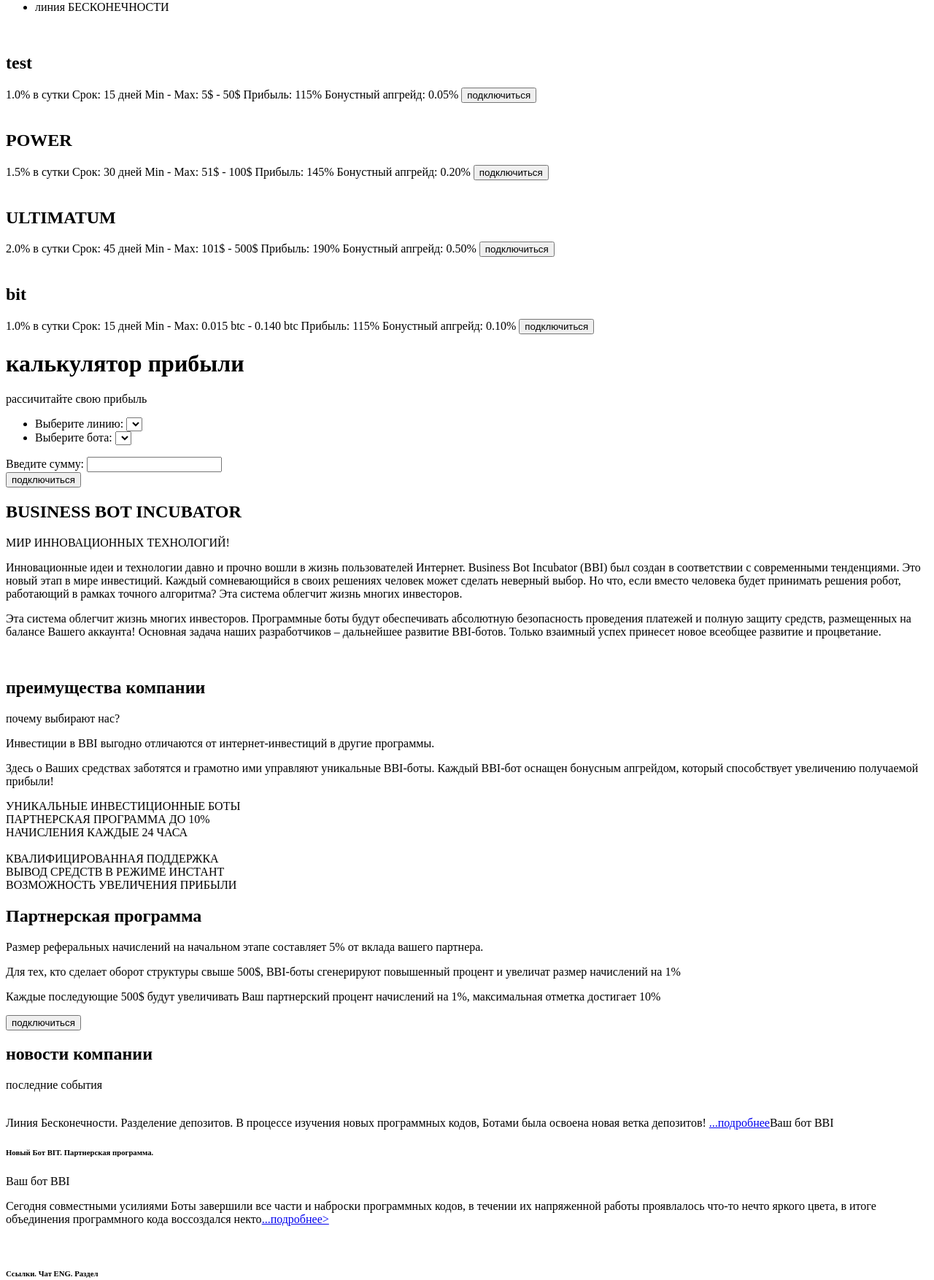
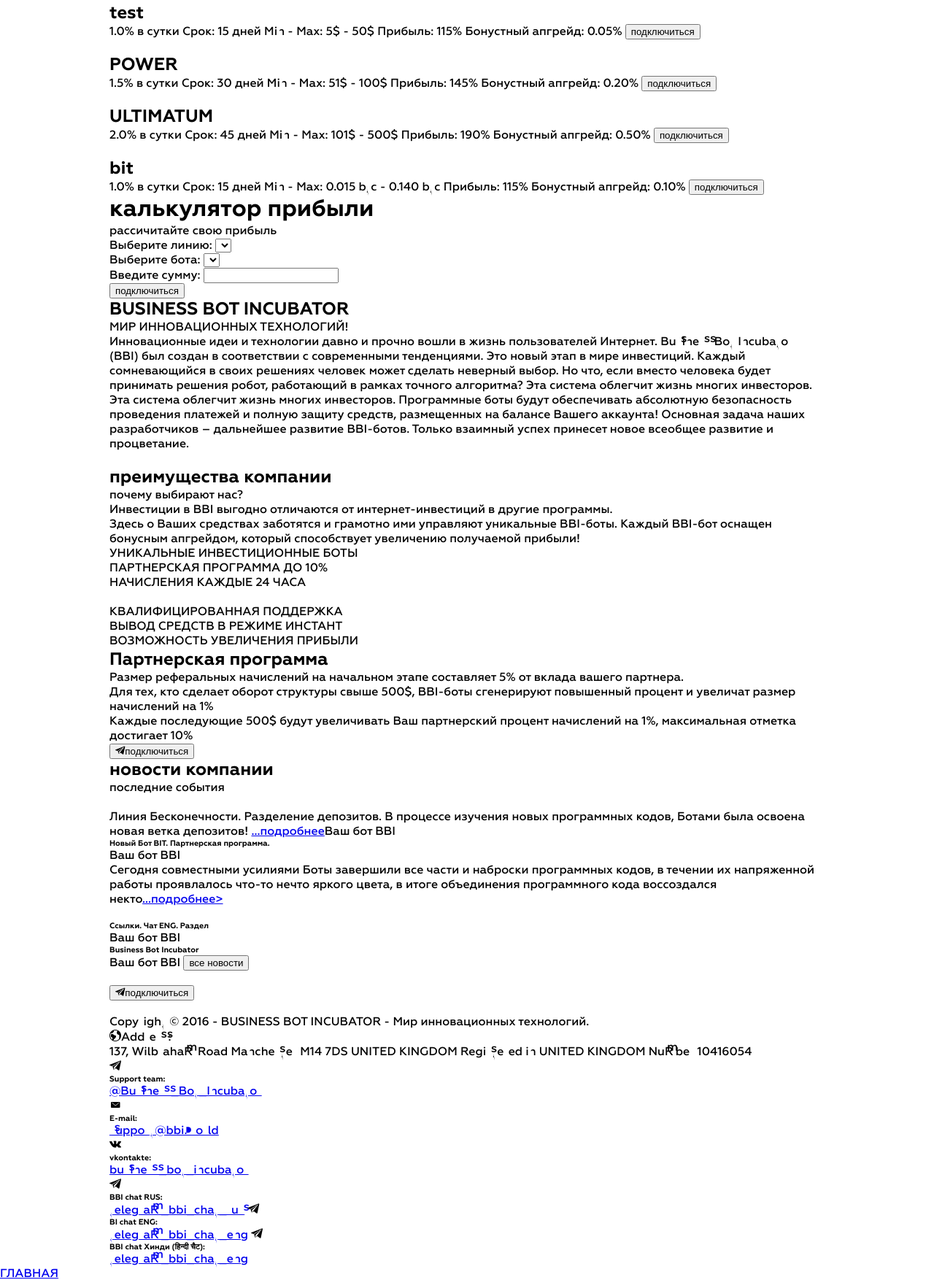
Before and after one commit to uspehcoursbrest/SeredaDiplomaProject, a plain HTML site: page main.html in a window 1280 px wide. Shown: the part 259-2013 px from the top of the page at 73% size. Drawn offline with Linux system fonts and the light colour scheme; files whose address does not match are found by name.

Commit message:
Подготовил проект к силизации и внёс некоторые редактирования и досохронял фоновые изображения

```diff
--- /dev/null
+++ b/css/style.css
@@ -0,0 +1,24 @@
+* {
+    box-sizing: border-box;
+}
+
+body {
+    margin: 0 auto;
+    font-family: "Geometria";
+}
+
+h1, h2, h3, h4, h5, h6, p {
+    margin: 0;
+}
+
+ul {
+    margin: 0;
+    padding: 0;
+    list-style-type: none;
+}
+
+.container {
+    width: 1010px;
+    margin: 0 auto;
+    padding: 0 15px;
+}
--- a/main.html
+++ b/main.html
@@ -5,15 +5,15 @@
     <title>BBi</title>
     <link rel="stylesheet" href="fonts/stylesheet.css">
     <link rel="stylesheet" href="fonts/icomoon/style.css">
+    <link rel="stylesheet" href="css/style.css">
 </head>
 <body>
 <header>
     <div class="hotline">
         <div class="container">
-            <div>
+            <div class="logo">
                 <a href=""><img src="" alt=""></a>
             </div>
-            <div>
             <ul>
                 <li><a href="#">ГЛАВНАЯ</a></li>
                 <li><a href="#">НОВОСТИ</a></li>
@@ -21,26 +21,22 @@
                 <li><a href="#">ПАРТНЕРАМ</a></li>
                 <li><a href="#">FAQ</a></li>
             </ul>
-            </div>
             <div class="langvich"></div>
             <div>
-                <div>
-                    <button><span></span>подключиться</button>
-                </div>
+                <button><span class="icon-telegram"></span>подключиться</button>
             </div>
         </div>
     </div>
     <div class="banner">
         <div class="container">
+            <a href="#"><img src="" alt=""></a>
             <div>
-                <a href="#"><img src="" alt=""></a>
-            </div>
-            <div>
-                <button><span></span>подключиться</button>
+                <button><span class="icon-telegram"></span>подключиться</button>
             </div>
         </div>
     </div>
 </header>
+<div class="content">
     <div class="lines">
         <div class="container">
             <ul>
@@ -50,13 +46,15 @@
             </ul>
         </div>
     </div>
-<div class="content">
     <div class="cards">
         <div class="container">
             <div class="test">
-                <div><img src="" alt="">
-                    <h2>test</h2></div>
-                <span>1.0% в сутки</span>
+                <div class="tesst">
+                    <img src="" alt="">
+                    <h2>test</h2>
+                </div>
+                <span class="procent">1.0%</span>
+                <span class="day">в сутки</span>
                 <span>Срок: 15 дней</span>
                 <span>Min - Max: 5$ - 50$</span>
                 <span>Прибыль: 115%</span>
@@ -64,9 +62,12 @@
                 <button>подключиться</button>
             </div>
             <div class="test">
-                <div><img src="" alt="">
-                    <h2>POWER</h2></div>
-                <span>1.5% в сутки</span>
+                <div class="power">
+                    <img src="" alt="">
+                    <h2>POWER</h2>
+                </div>
+                <span class="procent">1.5%</span>
+                <span class="day">в сутки</span>
                 <span>Срок: 30 дней</span>
                 <span>Min - Max: 51$ - 100$</span>
                 <span>Прибыль: 145%</span>
@@ -74,9 +75,12 @@
                 <button>подключиться</button>
             </div>
             <div class="test">
-                <div><img src="" alt="">
-                    <h2>ULTIMATUM</h2></div>
-                <span>2.0% в сутки</span>
+                <div class="ultimatum">
+                    <img src="" alt="">
+                    <h2>ULTIMATUM</h2>
+                </div>
+                <span class="procent">2.0%</span>
+                <span class="day">в сутки</span>
                 <span>Срок: 45 дней</span>
                 <span>Min - Max: 101$ - 500$</span>
                 <span>Прибыль: 190%</span>
@@ -84,9 +88,12 @@
                 <button>подключиться</button>
             </div>
             <div class="test">
-                <div><img src="" alt="">
-                    <h2>bit</h2></div>
-                <span>1.0% в сутки</span>
+                <div class="bit">
+                    <img src="" alt="">
+                    <h2>bit</h2>
+                </div>
+                <span class="procent">1.0%</span>
+                <span class="day">в сутки</span>
                 <span>Срок: 15 дней</span>
                 <span>Min - Max: 0.015 btc - 0.140 btc</span>
                 <span>Прибыль: 115%</span>
@@ -97,11 +104,11 @@
     </div>
     <div class="dohod">
         <div class="container">
-            <div><h1>калькулятор прибыли</h1>
-                <span>рассичитайте свою прибыль</span></div>
-
             <div>
-                <form action="#">
+                <h1>калькулятор прибыли</h1>
+                <span>рассичитайте свою прибыль</span>
+            </div>
+            <form action="#" class="FormOne">
                 <ul>
                     <li>
                         <div class="item">
@@ -121,156 +128,168 @@
                     </li>
                 </ul>
             </form>
-            </div>
-            <div>
-                <form action="#">
+            <form action="#" class="FormTwo">
                 <div class="summ">
                     <label for="sum">Введите сумму:</label>
                     <input type="text" name="sum" id="sum">
                 </div>
             </form>
-            </div>
-
             <div class="begunok"></div>
-            <div>
-                <div>
             <button><span></span>подключиться</button>
-                </div>
-            </div>
         </div>
     </div>
     <div class="incubator">
         <div class="container">
-            <div><h2>BUSINESS BOT INCUBATOR</h2></div>
-            <div><span>МИР ИННОВАЦИОННЫХ ТЕХНОЛОГИЙ!</span></div>
-            <div><p>Инновационные идеи и технологии давно и прочно вошли в жизнь пользователей Интернет. Business Bot
-                Incubator (BBI) был создан в соответствии с современными тенденциями. Это новый этап в мире инвестиций.
-                Каждый сомневающийся в своих решениях человек может сделать неверный выбор. Но что, если вместо человека
+            <h2>BUSINESS BOT INCUBATOR</h2>
+            <span>МИР ИННОВАЦИОННЫХ ТЕХНОЛОГИЙ!</span>
+            <p class="one">Инновационные идеи и технологии давно и прочно вошли в жизнь пользователей Интернет. Business
+                Bot
+                Incubator (BBI) был создан в соответствии с современными тенденциями. Это новый этап в мире
+                инвестиций.
+                Каждый сомневающийся в своих решениях человек может сделать неверный выбор. Но что, если вместо
+                человека
                 будет принимать решения робот, работающий в рамках точного алгоритма?
-                Эта система облегчит жизнь многих инвесторов.</p></div>
-            <div><p>Эта система облегчит жизнь многих инвесторов. Программные боты будут обеспечивать абсолютную
+                Эта система облегчит жизнь многих инвесторов.</p>
+            <p class="two">Эта система облегчит жизнь многих инвесторов. Программные боты будут обеспечивать абсолютную
                 безопасность
                 проведения платежей и полную защиту средств, размещенных на балансе Вашего аккаунта! Основная задача
                 наших разработчиков – дальнейшее развитие BBI-ботов. Только взаимный успех принесет новое всеобщее
-                развитие и процветание.</p></div>
-            <div><img src="" alt=""></div>
+                развитие и процветание.</p>
+            <div>
+                <img src="" alt="">
+            </div>
         </div>
     </div>
     <div class="bonus">
         <div class="container">
-            <div><h2>преимущества компании</h2>
-                <span>почему выбирают нас?</span></div>
-            <div><p>Инвестиции в BBI выгодно отличаются от интернет-инвестиций в другие программы.</p></div>
-            <div><p>Здесь о Ваших средствах заботятся и грамотно ими управляют уникальные BBI-боты. Каждый BBI-бот
+            <h2>преимущества компании</h2>
+            <span>почему выбирают нас?</span>
+            <div>
+                <p>Инвестиции в BBI выгодно отличаются от интернет-инвестиций в другие программы.</p>
+            </div>
+            <p>Здесь о Ваших средствах заботятся и грамотно ими управляют уникальные BBI-боты. Каждый BBI-бот
                 оснащен
-                бонусным апгрейдом, который способствует увеличению получаемой прибыли!</p></div>
-            <div><span>УНИКАЛЬНЫЕ ИНВЕСТИЦИОННЫЕ БОТЫ</span><img src="" alt=""></div>
-            <div><span>ПАРТНЕРСКАЯ ПРОГРАММА ДО 10%</span><img src="" alt=""></div>
-            <div><span>НАЧИСЛЕНИЯ КАЖДЫЕ 24 ЧАСА</span><img src="" alt=""></div>
-            <div><img src="" alt=""></div>
-            <div><img src="" alt=""><span>КВАЛИФИЦИРОВАННАЯ ПОДДЕРЖКА</span></div>
-            <div><img src="" alt=""><span>ВЫВОД СРЕДСТВ В РЕЖИМЕ ИНСТАНТ</span></div>
-            <div><img src="" alt=""><span>ВОЗМОЖНОСТЬ УВЕЛИЧЕНИЯ ПРИБЫЛИ</span></div>
+                бонусным апгрейдом, который способствует увеличению получаемой прибыли!</p>
+            <div class="yn"><span>УНИКАЛЬНЫЕ ИНВЕСТИЦИОННЫЕ БОТЫ</span><img src="" alt=""></div>
+            <div class="part"><span>ПАРТНЕРСКАЯ ПРОГРАММА ДО 10%</span><img src="" alt=""></div>
+            <div class="nach"><span>НАЧИСЛЕНИЯ КАЖДЫЕ 24 ЧАСА</span><img src="" alt=""></div>
+            <div class="phon"><img src="" alt=""></div>
+            <div class="kval"><img src="" alt=""><span>КВАЛИФИЦИРОВАННАЯ ПОДДЕРЖКА</span></div>
+            <div class="enter"><img src="" alt=""><span>ВЫВОД СРЕДСТВ В РЕЖИМЕ ИНСТАНТ</span></div>
+            <div class="vozm"><img src="" alt=""><span>ВОЗМОЖНОСТЬ УВЕЛИЧЕНИЯ ПРИБЫЛИ</span></div>
         </div>
     </div>
     <div class="partner">
         <div class="container">
-            <div><h2>Партнерская программа</h2></div>
-            <div>
+            <h2>Партнерская программа</h2>
+            <div class="1">
                 <p>Размер реферальных начислений на начальном этапе составляет
-                    5%
+                    <span>5%</span>
                     от вклада вашего партнера.</p>
             </div>
-            <div>
-                <p>Для тех, кто сделает оборот структуры свыше 500$, BBI-боты сгенерируют повышенный процент и увеличат
+            <div class="2">
+                <p>Для тех, кто сделает оборот структуры свыше 500$, BBI-боты сгенерируют повышенный процент и
+                    увеличат
                     размер начислений на
-                    1% </p>
+                    <span>1%</span></p>
+            </div>
+            <div class="3">
+                <p>Каждые последующие 500$ будут увеличивать Ваш партнерский процент начислений на 1%, максимальная
+                    отметка достигает
+                    <span>10%</span></p>
             </div>
             <div>
-                <p>Каждые последующие 500$ будут увеличивать Ваш партнерский процент начислений на 1%, максимальная
-                    отметка достигает
-                    10%
-                </p>
-            </div>
-            <div>
-                <button><span></span>подключиться</button>
+                <button><span class="icon-telegram"></span>подключиться</button>
             </div>
         </div>
     </div>
     <div class="news">
         <div class="container">
-            <div><h2>новости компании</h2>
-                <span>последние события</span></div>
-            <div><img src="" alt="">
+            <div>
+                <h2>новости компании</h2>
+            </div>
+            <span>последние события</span>
+            <div class="beskonechnost">
+                <img src="" alt="" class="11">
                 <img src="" alt="">
                 <p>Линия Бесконечности. Разделение депозитов.
                     В процессе изучения новых программных кодов, Ботами была освоена новая ветка депозитов!
-                    <a href="#">...подробнее</a>Ваш бот BBI</p></div>
-            <div><h6>Новый Бот BIT. Партнерская программа.</h6>
+                    <a href="#">...подробнее</a>Ваш бот BBI</p>
+            </div>
+            <h6>Новый Бот BIT. Партнерская программа.</h6>
             <span><img src="" alt="">Ваш бот BBI</span>
             <p>Сегодня совместными усилиями Боты завершили все части и наброски программных кодов, в течении их
                 напряженной работы проявлалось что-то нечто яркого цвета, в итоге объединения программного кода
-                    воссоздался некто<a href="#">...подробнее></a></p></div>
-            <div><img src="" alt="">
+                воссоздался некто<a href="#">...подробнее></a></p>
+            <img src="" alt="">
             <h6>Ссылки. Чат ENG. Раздел</h6>
-                <span>Ваш бот BBI</span></div>
-            <div><img src="" alt="">
+            <span>Ваш бот BBI</span>
+            <img src="" alt="">
             <h6>Business Bot Incubator</h6>
-                <span>Ваш бот BBI</span></div>
-            <div>
+            <span>Ваш бот BBI</span>
             <button>все новости</button>
-            </div>
         </div>
     </div>
 </div>
 <footer>
     <div class="payer">
         <div class="container">
-            <div><a href="#"><img src="" alt=""></a></div>
-            <div><a href="#"><img src="" alt=""></a></div>
-            <div><a href="#"><img src="" alt=""></a></div>
-            <div><a href="#"><img src="" alt=""></a></div>
+            <a href="#"><img src="" alt=""></a>
+            <a href="#"><img src="" alt=""></a>
+            <a href="#"><img src="" alt=""></a>
+            <a href="#"><img src="" alt=""></a>
         </div>
     </div>
     <div class="menu">
         <div class="container">
-            <div>
-                <button><span></span>подключиться</button>
+            <button><span class="icon-telegram"></span>подключиться</button>
+            <ul>
+                <li>
+                    <div class="cop">
+                            <a href="#"><img src="" alt=""></a>
+                            <p>Copyright © 2016 - BUSINESS BOT INCUBATOR - Мир инновационных технологий.</p>
                     </div>
-            <div class="cop">
-                <div><a href="#"><img src="" alt=""></a></div>
-                <div><p>Copyright © 2016 - BUSINESS BOT INCUBATOR - Мир инновационных технологий.</p></div>
-            </div>
+                </li>
+                <li>
                     <div class="address">
-                <div><span class="icon-earth"></span><span>Address:</span></div>
-                <div><p>137, Wilbraham Road Manchester
+                            <span class="icon-earth"></span><span>Address:</span>
+                            <p>137, Wilbraham Road Manchester
                                 M14 7DS
                                 UNITED KINGDOM
                                 Registered in UNITED KINGDOM
-                    Number 10416054</p></div>
+                                Number 10416054</p>
                     </div>
+                </li>
+                <li>
                     <div class="social">
-                <div><span class="icon-telegram"></span><h6>Support team:</h6></div>
+                        <div class="telegram">
+                            <span class="icon-telegram"></span><h6>Support team:</h6>
+                        </div>
                         <a href="#">@Business_Bot_Incubator</a>
-                <div><span class="icon-mail-envelope-closed"></span><h6>E-mail:</h6></div>
+                        <div class="e-mail">
+                            <span class="icon-mail-envelope-closed"></span><h6>E-mail:</h6>
+                        </div>
                         <a href="mailto:support@bbi.world">support@bbi.world</a>
-                <div><span class="icon-vk1"></span><h6>vkontakte:</h6></div>
+                        <div class="vk">
+                            <span class="icon-vk1"></span><h6>vkontakte:</h6>
+                        </div>
                         <a href="#">business_bot_incubator</a>
                     </div>
+                </li>
+                <li>
                     <div class="chat">
-                <div><span class="icon-telegram"></span><h6>BBI chat RUS:</h6></div>
+                            <span class="icon-telegram"></span><h6>BBI chat RUS:</h6>
                         <a href="#">telegram_bbi_chat_rus</a>
-                <div><span class="icon-telegram"></span><h6>BI chat ENG:</h6></div>
+                            <span class="icon-telegram"></span><h6>BI chat ENG:</h6>
                         <a href="#">telegram_bbi_chat_eng</a>
-                <div><span class="icon-telegram"></span><h6>BBI chat Хинди (हिन्दी चैट):</h6></div>
-                <a href="#">telegram_bbi_chat_eng
-                </a>
+                            <span class="icon-telegram"></span><h6>BBI chat Хинди (हिन्दी चैट):</h6>
+                        <a href="#">telegram_bbi_chat_eng</a>
+                    </div>
+                </li>
+            </ul>
         </div>
     </div>
-    </div>
-
     <div class="downline">
-        <div>
             <ul>
                 <li><a href="#">ГЛАВНАЯ</a></li>
                 <li><a href="#">НОВОСТИ</a></li>
@@ -279,7 +298,6 @@
                 <li><a href="#">FAQ</a></li>
             </ul>
     </div>
-    </div>
 </footer>
 </body>
 </html>
```
Also changed, not shown: marketing.html (+80 -55 lines), img/jpg/card.jpg (added), img/jpg/foncontent.jpg (added), img/jpg/foncontent2.jpg (added), img/jpg/fonfooter.jpg (added), img/jpg/fonheader.jpg (added), img/jpg/fonheaderr.jpg (added), img/png/buner.png (added), img/png/heand3.png (added), img/png/left.png (deleted), img/png/palki.png (deleted), img/png/palki1.png (deleted), img/png/right.png (deleted). Lines whose indentation alone changed are shown as unchanged.
